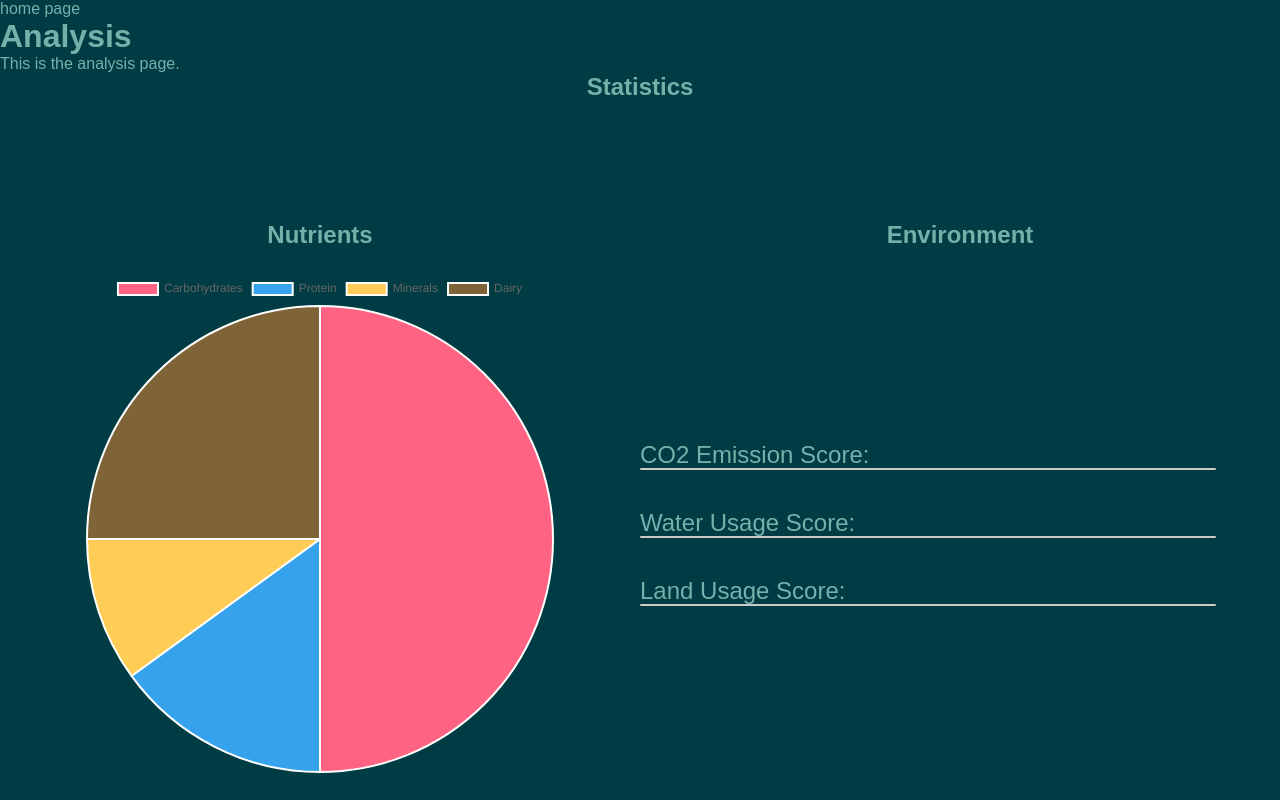
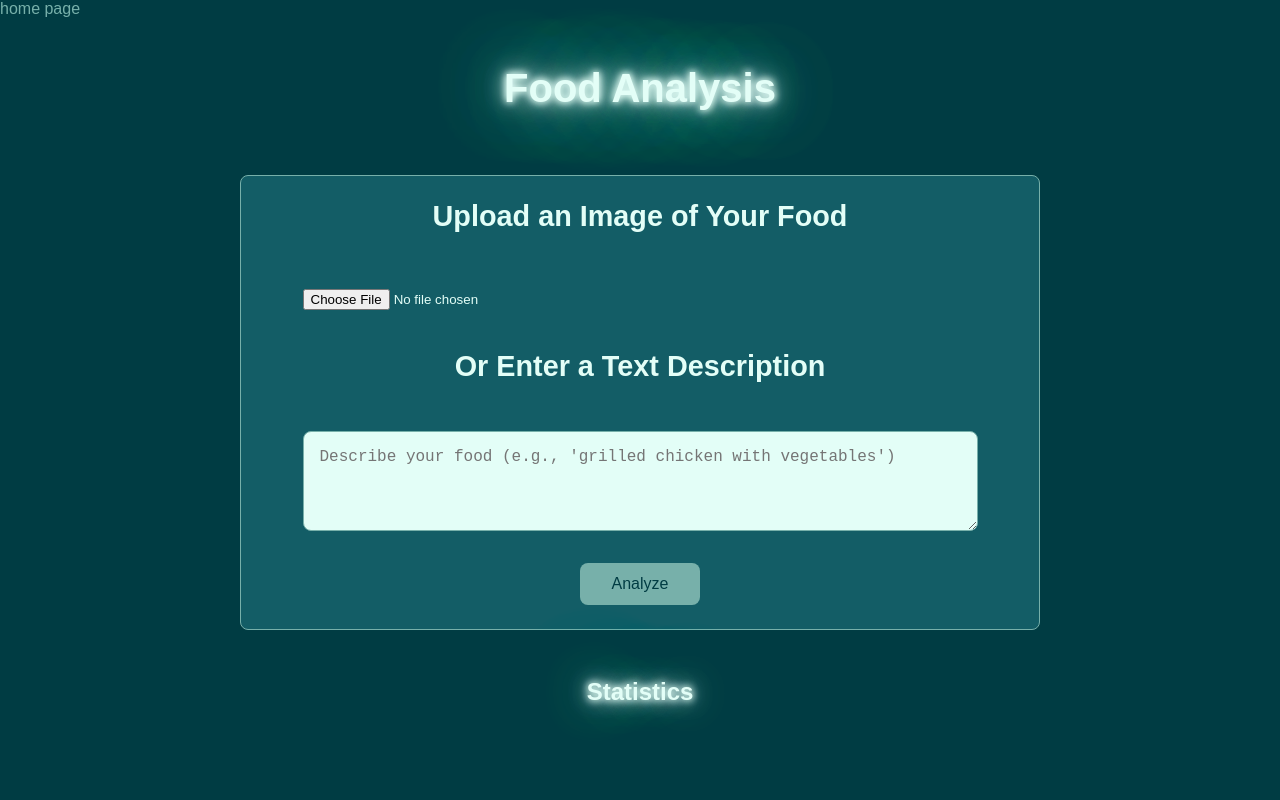
Before and after one commit to biotechHack24/you-are-what-you-eat, a Next.js app: page / in a window 1280 px wide. Shown: the top 800 px of the page. Built offline with nearby package versions, Linux system fonts and the light colour scheme.

Commit message:
analysis page

```diff
--- a/package.json
+++ b/package.json
@@ -9,8 +9,6 @@
     "lint": "next lint"
   },
   "dependencies": {
-    "@types/node": "^22.9.0",
-    "@types/react": "^18.3.12",
     "chart.js": "^4.4.6",
     "next": "15.0.3",
     "react": "19.0.0-rc-66855b96-20241106",
@@ -18,6 +16,8 @@
     "typescript": "^5.6.3"
   },
   "devDependencies": {
+    "@types/node": "22.9.0",
+    "@types/react": "18.3.12",
     "eslint": "^8",
     "eslint-config-next": "15.0.3"
   }
--- a/src/app/analysis/page.module.css
+++ b/src/app/analysis/page.module.css
@@ -1,3 +1,125 @@
-p.something {
-    font-weight: 50%;
+.main {
+    display: flex;
+    flex-direction: column;
+    align-items: center;
+    padding: 3rem;
+    gap: 2rem;
+    background-color: var(--background);
+    color: var(--accent);
 }
+
+.heading {
+    font-size: 2.5rem;
+    font-weight: bold;
+    color: var(--accent);
+    text-align: center;
+    margin-bottom: 2rem;
+}
+
+.inputSection {
+    width: 100%;
+    max-width: 800px;
+    display: flex;
+    flex-direction: column;
+    align-items: center;
+    gap: 2rem;
+    padding: 1.5rem;
+    border: 1px solid var(--primary);
+    border-radius: 8px;
+    background-color: var(--secondary);
+}
+
+.inputSection h2 {
+    font-size: 1.8rem;
+    color: var(--accent);
+    margin-bottom: 1rem;
+    text-align: center;
+}
+
+.textInput {
+    width: 90%;
+    min-height: 100px;
+    padding: 1rem;
+    font-size: 1rem;
+    color: var(--background);
+    background-color: var(--accent);
+    border: 1px solid var(--primary);
+    border-radius: 8px;
+    resize: vertical;
+    transition: border-color 0.3s ease;
+}
+
+.textInput:focus {
+    border-color: var(--primary);
+    outline: none;
+}
+
+.submitButton {
+    padding: 0.75rem 2rem;
+    font-size: 1rem;
+    color: var(--background);
+    background-color: var(--primary);
+    border: none;
+    border-radius: 8px;
+    cursor: pointer;
+    transition: background-color 0.3s ease, transform 0.2s ease;
+}
+
+.submitButton:hover {
+    background-color: var(--accent);
+}
+
+.submitButton:active {
+    transform: scale(0.98);
+}
+
+.resultSection {
+    width: 100%;
+    max-width: 800px;
+    margin-top: 2rem;
+    display: flex;
+    flex-direction: column;
+    align-items: center;
+    padding: 1.5rem;
+    border: 1px solid var(--primary);
+    border-radius: 8px;
+    background-color: var(--secondary);
+}
+
+.resultSection h2 {
+    font-size: 2rem;
+    font-weight: bold;
+    color: var(--accent);
+    margin-bottom: 1rem;
+    text-align: center;
+}
+
+.resultContent {
+    width: 90%;
+    font-size: 1.2rem;
+    text-align: center;
+    color: var(--accent);
+}
+
+.imageInput {
+    display: block;
+    width: 90%;
+    margin: 0.5rem 0;
+}
+
+.imageInput label {
+    display: block;
+    font-size: 1rem;
+    color: var(--accent);
+    margin-bottom: 0.5rem;
+}
+
+.imageInput input[type="file"] {
+    display: inline-block;
+    padding: 0.5rem;
+    font-size: 1rem;
+    color: var(--background);
+    background-color: var(--accent);
+    border: 1px solid var(--primary);
+    border-radius: 8px;
+}
--- a/src/app/analysis/page.tsx
+++ b/src/app/analysis/page.tsx
@@ -1,12 +1,141 @@
+'use client'
+
+import { useState, useEffect } from 'react';
 import styles from "./page.module.css";
+import { AIResponseData } from "../types";
 
 export default function Analysis() {
+    const [foodInput, setFoodInput] = useState("");
+    const [image, setImage] = useState(null);
+    const [analysisResult, setAnalysisResult] = useState<AIResponseData | null>(null);
+
+    const HUGGING_FACE_API_KEY = "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";
+    const MODEL_NAME = "meta-llama/Llama-3.2-11B-Vision-Instruct";
+
+    const handleImageUpload = async (event) => {
+        const file = event.target.files[0];
+        setImage(file);
+
+        if (file) {
+            const formData = new FormData();
+            formData.append("file", file);
+
+            try {
+                const response = await fetch(`https://api-inference.huggingface.co/models/${MODEL_NAME}`, {
+                    method: 'POST',
+                    headers: {
+                        'Authorization': `Bearer ${HUGGING_FACE_API_KEY}`,
+                    },
+                    body: formData,
+                });
+
+                const data: AIResponseData = await response.json();
+                setAnalysisResult(data);
+            } catch (error) {
+                console.error("Error analyzing image:", error);
+            }
+        }
+    };
+
+    const handleTextSubmit = async () => {
+        try {
+            const response = await fetch(`https://api-inference.huggingface.co/models/${MODEL_NAME}`, {
+                method: 'POST',
+                headers: {
+                    'Authorization': `Bearer ${HUGGING_FACE_API_KEY}`,
+                    'Content-Type': 'application/json',
+                },
+                body: JSON.stringify({ inputs: foodInput }),
+            });
+
+            const data: AIResponseData = await response.json();
+            setAnalysisResult(data);
+        } catch (error) {
+            console.error("Error analyzing text:", error);
+        }
+    };
+
+    useEffect(() => {
+        if (analysisResult) {
+            // Process the result as needed to update chart or other components
+        }
+    }, [analysisResult]);
+
     return (
-        <main className={styles.main}>
-            <h1>Analysis</h1>
-            <p>
-                This is the analysis page.
-            </p>
-        </main>
+        <section className={styles.main}>
+            {!analysisResult ? (
+                <>
+                    <h1 className={styles.heading}>Food Analysis</h1>
+
+                    <section className={styles.inputSection}>
+                        <h2>Upload an Image of Your Food</h2>
+                        <input
+                            type="file"
+                            accept="image/*"
+                            onChange={handleImageUpload}
+                            className={styles.imageInput}
+                        />
+
+                        <h2>Or Enter a Text Description</h2>
+                        <textarea
+                            value={foodInput}
+                            onChange={(e) => setFoodInput(e.target.value)}
+                            placeholder="Describe your food (e.g., 'grilled chicken with vegetables')"
+                            className={styles.textInput}
+                        ></textarea>
+                        <button
+                            onClick={handleTextSubmit}
+                            className={styles.submitButton}
+                        >
+                            Analyze
+                        </button>
+                    </section>
+                </>
+            ) : (
+                <section className={styles.data}>
+                    <div className={styles.data_section}>
+                        <h2 className={styles.section_heading}>Nutrients</h2>
+                        <canvas id="chart" className={styles.graphic}></canvas>
+                        <p className={styles.score}>Overall Health Score: {analysisResult.nutrient_score}</p>
+                    </div>
+
+                    <div className={styles.data_section}>
+                        <h2 className={styles.section_heading}>Environment</h2>
+                        <section className={styles.graphic}>
+                            <div className={styles.progress}>
+                                <label>CO2 Emission Score:</label>
+                                <meter className={styles.progress_bar}
+                                    value={analysisResult.environment.co2_score}
+                                    max={100}
+                                    optimum={100}
+                                    low={50}>
+                                </meter>
+                            </div>
+
+                            <div className={styles.progress}>
+                                <label>Water Usage Score:</label>
+                                <meter className={styles.progress_bar}
+                                    value={analysisResult.environment.water_score}
+                                    max={100}
+                                    optimum={100}
+                                    low={50}>
+                                </meter>
+                            </div>
+
+                            <div className={styles.progress}>
+                                <label>Land Usage Score:</label>
+                                <meter className={styles.progress_bar}
+                                    value={analysisResult.environment.land_score}
+                                    max={100}
+                                    optimum={100}
+                                    low={50}>
+                                </meter>
+                            </div>
+                        </section>
+                        <p className={styles.score}>Overall Environment Score: {analysisResult.environment_score}</p>
+                    </div>
+                </section>
+            )}
+        </section>
     );
 }
--- a/src/app/globals.css
+++ b/src/app/globals.css
@@ -25,6 +25,19 @@ body {
   margin: 0;
 }
 
+h1 {
+  color: var(--accent);
+  text-shadow:
+    0 0 7px var(--accent),
+    0 0 10px var(--accent),
+    0 0 21px var(--accent),
+    0 0 42px var(--primary),
+    0 0 82px var(--primary),
+    0 0 92px var(--primary),
+    0 0 102px var(--primary),
+    0 0 151px var(--primary);
+}
+
 a {
   color: inherit;
   text-decoration: none;
```
Also changed, not shown: 1 other file (tests, documents, lock files or other folders).
